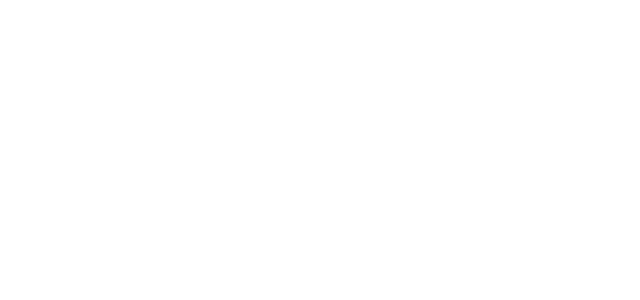
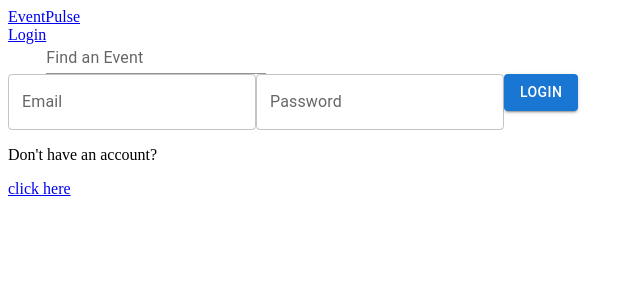
Before and after one commit to Julian-Timbs/T3A2_EventPulse, a React (Vite) app in the folder src/eventpulse/: page /auth in a window 1280 px wide. Before the commit this address had no page. Shown: the top 300 px of the page, without its empty margins (0-640 px from the left). Built offline with nearby package versions, Linux system fonts and the light colour scheme.

Commit message:
added login page

```diff
--- a/src/eventpulse/src/App.jsx
+++ b/src/eventpulse/src/App.jsx
@@ -1,12 +1,14 @@
 import { Route, Routes } from "react-router-dom"
 import Template from "./pages/TemplatePage"
 import HomePage from "./pages/HomePage"
+import LoginPage from "./pages/loginPage"
 
 function App() {
   return (
     <Routes>
       <Route path="/" element={<Template />} >
         <Route index element={<HomePage />} />
+        <Route path="auth" element={<LoginPage />} />
       </Route>
     </Routes>
   )
--- a/src/eventpulse/src/components/Header.jsx
+++ b/src/eventpulse/src/components/Header.jsx
@@ -8,7 +8,7 @@
         <NavLink to={"/"} >EventPulse</NavLink>
       </div>
       <nav id="navBar">
-        <NavLink to={"/login"} >Login</NavLink>
+        <NavLink to={"/auth"} >Login</NavLink>
         <TextField id="standard-basic" label="Find an Event" variant="standard" />
       </nav>
     </header>
--- a/src/eventpulse/src/contexts/UserContext.jsx
+++ b/src/eventpulse/src/contexts/UserContext.jsx
@@ -30,7 +30,7 @@
       method: "POST",
       body: JSON.stringify(bodyData),
       headers: {
-        "content-Type": "application/json",
+        "Content-Type": "application/json",
       },
     }).catch((error) => console.error(error));
 
@@ -43,15 +43,22 @@
   };
 
   const makeLoginRequest = async (email, password) => {
+    let bodyData = { email, password };
+    console.log(bodyData)
     let loginResult = await fetch("http://localhost:3000/accounts/auth", {
       method: "POST",
-      body: { email, password },
+      body:  JSON.stringify({email, password}),
+      headers: {
+        "Content-Type": "application/json",
+      }
     });
+
+  loginResult = await loginResult.json();
 
     console.log("Login result is: " + JSON.stringify(loginResult));
 
     setUserJwt(loginResult.jwt);
-    setDecodedUserJwt(loginResult.decodedJwt);
+    setDecodedUserJwt(loginResult.decodedUserJwt);
   };
 
   return (
--- a/src/eventpulse/src/main.jsx
+++ b/src/eventpulse/src/main.jsx
@@ -1,12 +1,15 @@
-import { StrictMode } from 'react'
-import { createRoot } from 'react-dom/client'
-import App from './App.jsx'
-import { BrowserRouter } from 'react-router-dom'
+import { StrictMode } from "react";
+import { createRoot } from "react-dom/client";
+import App from "./App.jsx";
+import { BrowserRouter } from "react-router-dom";
+import UserProvider from "./contexts/UserContext.jsx";
 
-createRoot(document.getElementById('root')).render(
+createRoot(document.getElementById("root")).render(
   <StrictMode>
-    <BrowserRouter>
-      <App />
-    </BrowserRouter>
+    <UserProvider>
+      <BrowserRouter>
+        <App />
+      </BrowserRouter>
+    </UserProvider>
   </StrictMode>,
-)
+);
--- /dev/null
+++ b/src/eventpulse/src/pages/loginPage.jsx
@@ -0,0 +1,40 @@
+import { useState } from "react";
+import { useUserDispatch } from "../contexts/UserContext";
+import { Button, TextField } from "@mui/material";
+import { NavLink } from "react-router-dom";
+
+export default function LoginPage() {
+  const [formEmail, setFormEmail] = useState("");
+  const [formPassword, setFormPassword] = useState("");
+
+  const { makeLoginRequest } = useUserDispatch();
+
+  return (
+    <>
+      <TextField
+        id="formEmail"
+        label="Email"
+        variant="outlined"
+        value={formEmail}
+        onChange={(event) => setFormEmail(event.target.value)}
+      />
+      <TextField
+        id="formPassword"
+        label="Password"
+        variant="outlined"
+        type="password"
+        value={formPassword}
+        onChange={(event) => setFormPassword(event.target.value)}
+      />
+
+      <Button
+        variant="contained"
+        onClick={() => makeLoginRequest(formEmail, formPassword)}
+      >
+        Login
+      </Button>
+      <p>Don't have an account?</p>
+      <NavLink to="/signup">click here</NavLink>
+    </>
+  );
+}
```
